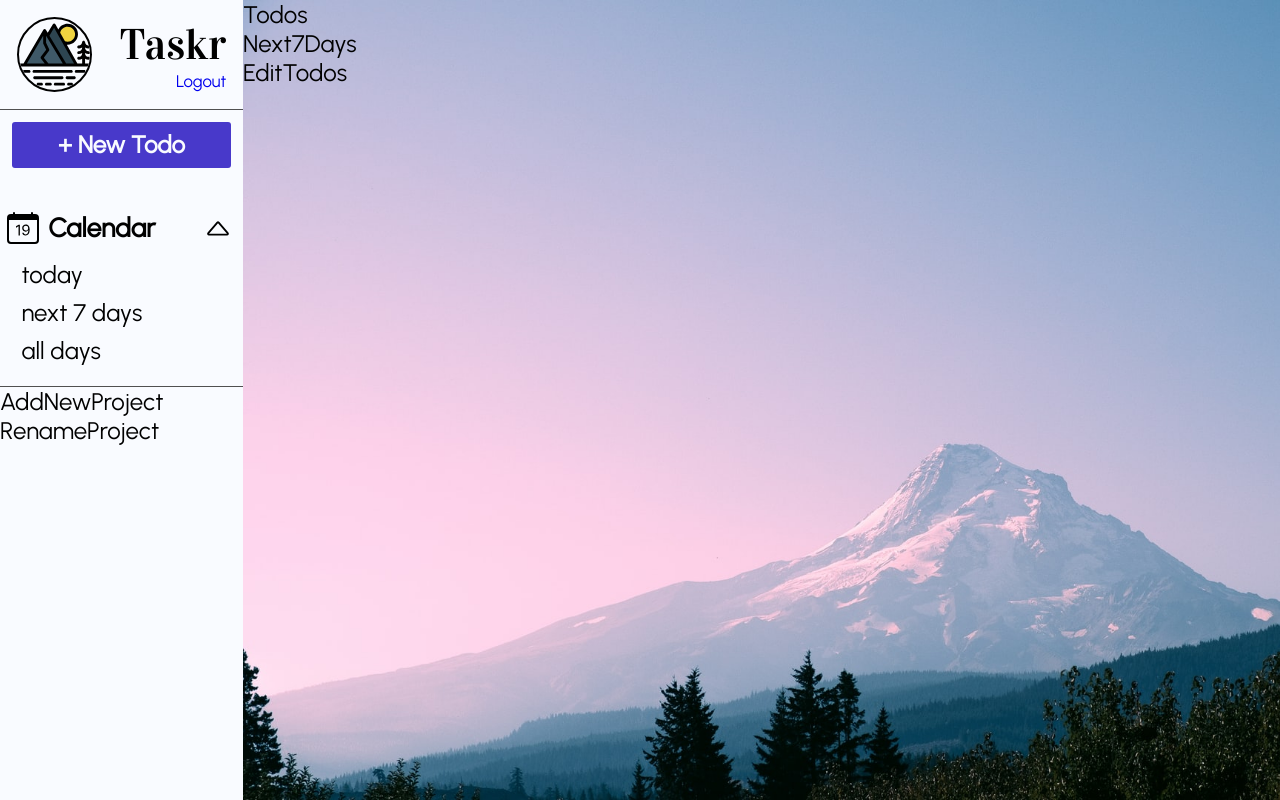
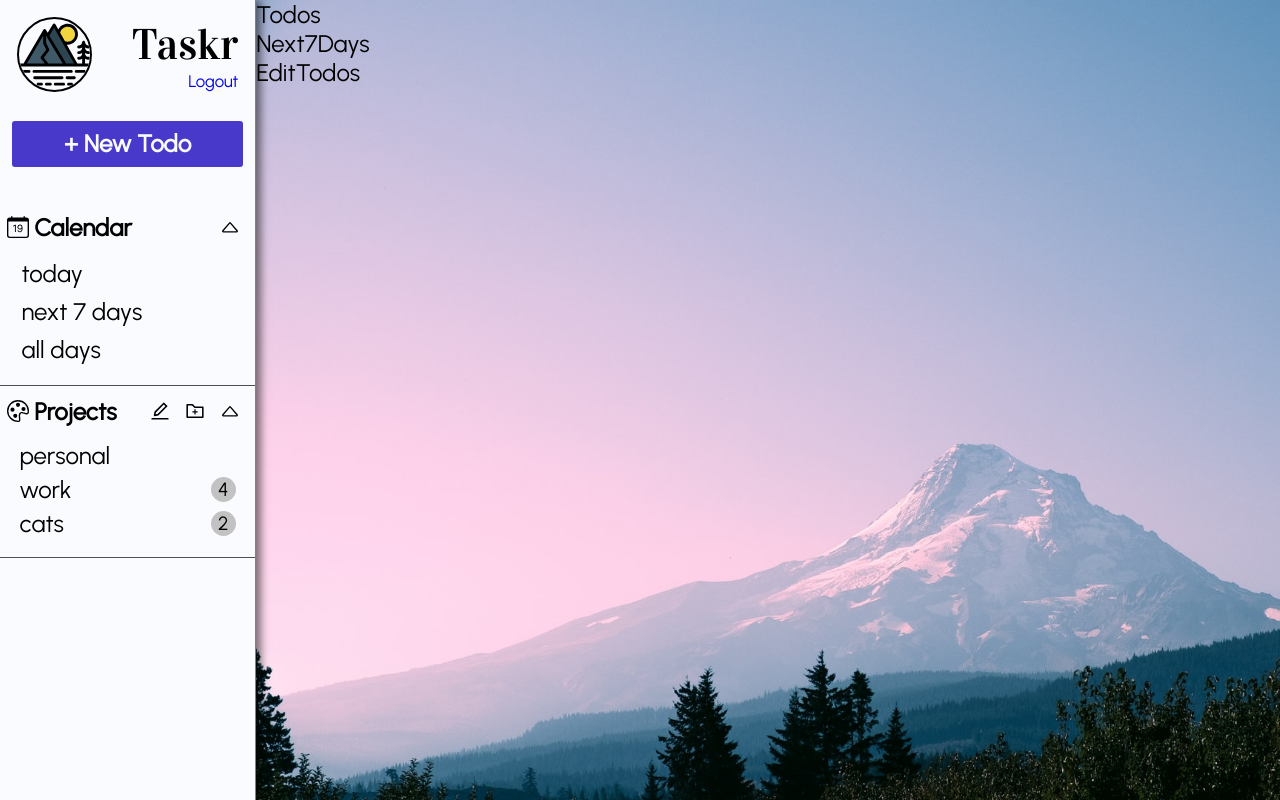
Before and after one commit to CesarALuna/todo-list, a React (Create React App) app: page / in a window 1280 px wide. Built offline with nearby package versions, Linux system fonts and the light colour scheme.

Commit message:
finish and style Project and Projects components

```diff
--- a/src/App.css
+++ b/src/App.css
@@ -20,10 +20,13 @@
 
 /*Sidebar*/
 .Sidebar {
+  z-index: 10000;
   background-color: #f9fbff;
-  width: 300px;
+  width: 320px;
   min-width: 210px;
   height: 100%;
+  border-right: 1px solid #808080;
+  box-shadow: 5px 0px 8px rgba(0, 0, 0, 0.5);
 }
 
 /*Main*/
@@ -41,7 +44,7 @@
   align-items: center;
   justify-content: space-between;
   padding: 0.7rem;
-  border-bottom: 1px solid #505050;
+  /* border-bottom: 1px solid #505050; */
 }
 
 .User .logo img {
@@ -177,8 +180,8 @@
 
 .AddNewTodo form .cancel {
   position: absolute;
-  top: 0;
-  right: 5px;
+  top: 8px;
+  right: 12px;
 }
 
 .AddNewTodo form .confirm {
@@ -216,8 +219,8 @@
 }
 
 .Calendar .header .title p {
-  margin-left: 9px;
-  font-size: 1.1rem;
+  margin-left: 5px;
+  font-size: 1rem;
   font-weight: bold;
 }
 
@@ -246,3 +249,107 @@
   font-size: 1rem;
   cursor: pointer;
 }
+
+/* Projects */
+.Projects {
+  padding: 0.3rem;
+  border-bottom: 1px solid #505050;
+}
+
+.Projects .header {
+  display: flex;
+  align-items: center;
+}
+
+.Projects .header .title {
+  display: flex;
+  align-items: center;
+  flex: 1;
+}
+
+.Projects .header .title p {
+  margin-left: 5px;
+  font-size: 1rem;
+  font-weight: bold;
+}
+
+.Projects .header .btns {
+  display: flex;
+  align-items: center;
+}
+
+.Projects .header .btns span {
+  border-radius: 50%;
+  cursor: pointer;
+  display: flex;
+  width: 35px;
+  height: 35px;
+  align-items: center;
+  justify-content: center;
+}
+
+.Projects .header .btns span:hover {
+  background-color: #c3c3c3;
+  transition: all 0.3s ease-in-out;
+}
+
+.Projects .items {
+  padding: 0.3rem;
+}
+
+/* Project */
+.Project {
+  position: relative;
+  display: flex;
+  align-items: center;
+  margin: 5px;
+  font-size: 1rem;
+}
+
+.Project .name {
+  cursor: pointer;
+  word-break: break-all;
+}
+
+.Project .btns {
+  display: flex;
+  align-items: center;
+}
+
+.Project .btns .total-todos {
+  position: absolute;
+  right: 0;
+  background: #c2c2c2;
+  width: 25px;
+  height: 25px;
+  font-size: 0.8rem;
+  display: flex;
+  align-items: center;
+  justify-content: center;
+  border-radius: 50%;
+}
+
+.Project .btns .edit-delete {
+  position: absolute;
+  right: 0;
+  display: flex;
+}
+
+.Project .btns .edit-delete span {
+  border-radius: 50%;
+  content: pointer;
+  width: 30px;
+  height: 30px;
+  display: flex;
+  align-items: center;
+  justify-content: center;
+  transition: background 0.3s ease-in-out;
+}
+
+.Project .btns .edit-delete span.edit:hover {
+  background: #83eb9f;
+}
+
+.Project .btns .edit-delete span.delete:hover {
+  background: #ee8d8d;
+}
--- a/src/App.js
+++ b/src/App.js
@@ -17,7 +17,6 @@ function App() {
         <User />
         <AddNewTodo />
         <Calendar />
-        <AddNewProject />
         <Projects />
       </Sidebar>
       <Main>
--- a/src/components/AddNewProject.js
+++ b/src/components/AddNewProject.js
@@ -1,7 +1,16 @@
 import React from 'react'
+import { AiOutlineEdit, AiOutlineFolderAdd } from 'react-icons/ai'
 
 function AddNewProject() {
-  return <div className="AddNewProject">AddNewProject</div>
+  return (
+    <div className="AddNewProject">
+      <div className="add-button">
+        <span>
+          <AiOutlineFolderAdd size="22" />
+        </span>
+      </div>
+    </div>
+  )
 }
 
 export default AddNewProject
--- a/src/components/AddNewTodo.js
+++ b/src/components/AddNewTodo.js
@@ -67,7 +67,7 @@ function AddNewTodo() {
               </div>
             </div>
             <div className="cancel" onClick={() => setShowModal(false)}>
-              <GiCancel size="40" color="red" />
+              <GiCancel size="30" color="red" />
             </div>
             <div className="confirm">
               <button>+ Add to do</button>
--- a/src/components/Calendar.js
+++ b/src/components/Calendar.js
@@ -7,12 +7,12 @@ function Calendar() {
     <div className="Calendar">
       <div className="header">
         <div className="title">
-          <BsCalendarDate size="32" />
+          <BsCalendarDate size="22" />
           <p>Calendar</p>
         </div>
         <div className="btns">
           <span>
-            <BsCaretUp size="30" />
+            <BsCaretUp size="22" />
           </span>
         </div>
       </div>
--- /dev/null
+++ b/src/components/Project.js
@@ -0,0 +1,30 @@
+import React from 'react'
+import RenameProject from './RenameProject'
+import { AiOutlineEdit } from 'react-icons/ai'
+import { GiCancel } from 'react-icons/gi'
+
+function Project({ project, edit }) {
+  return (
+    <div className="Project">
+      <div className="name">{project.name}</div>
+      <div className="btns">
+        {edit ? (
+          <div className="edit-delete">
+            <span className="edit">
+              <AiOutlineEdit size="22" />
+            </span>
+            <span className="delete">
+              <GiCancel size="22" />
+            </span>
+          </div>
+        ) : project.numOfTodos === 0 ? (
+          ''
+        ) : (
+          <div className="total-todos">{project.numOfTodos}</div>
+        )}
+      </div>
+    </div>
+  )
+}
+
+export default Project
--- a/src/components/Projects.js
+++ b/src/components/Projects.js
@@ -1,10 +1,45 @@
-import React from 'react'
+import React, { useState } from 'react'
+import Project from './Project'
+import AddNewProject from './AddNewProject'
 import RenameProject from './RenameProject'
+import { BsPalette, BsCaretUp } from 'react-icons/bs'
+import { AiOutlineEdit, AiOutlineFolderAdd } from 'react-icons/ai'
 
 function Projects() {
+  const [showMenu, setShowMenu] = useState(true)
+  const [edit, setEdit] = useState(false)
+  const pencilColor = edit ? '#1ec94c' : '#000000'
+
+  const projects = [
+    { id: 1, name: 'personal', numOfTodos: 0 },
+    { id: 2, name: 'work', numOfTodos: 4 },
+    { id: 3, name: 'cats', numOfTodos: 2 },
+  ]
+
   return (
     <div className="Projects">
-      <RenameProject />
+      <div className="header">
+        <div className="title">
+          <BsPalette size="22" />
+          <p>Projects</p>
+        </div>
+        <div className="btns">
+          {showMenu && projects.length > 0 && (
+            <span className="edit" onClick={() => setEdit((edit) => !edit)}>
+              <AiOutlineEdit size="22" color={pencilColor} />
+            </span>
+          )}
+          <AddNewProject />
+          <span className="arrow">
+            <BsCaretUp size="22" />
+          </span>
+        </div>
+      </div>
+      <div className="items">
+        {projects.map((project) => (
+          <Project project={project} key={project.id} edit={edit} />
+        ))}
+      </div>
     </div>
   )
 }
```
